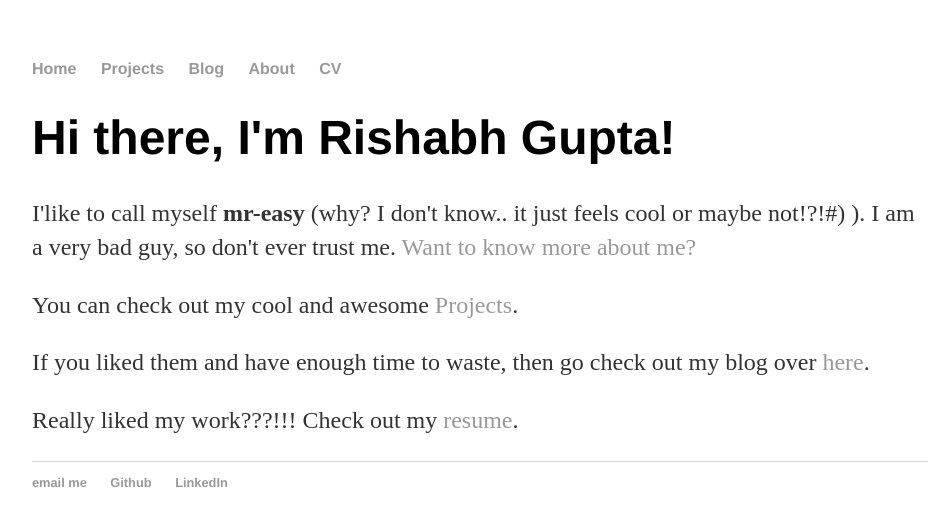
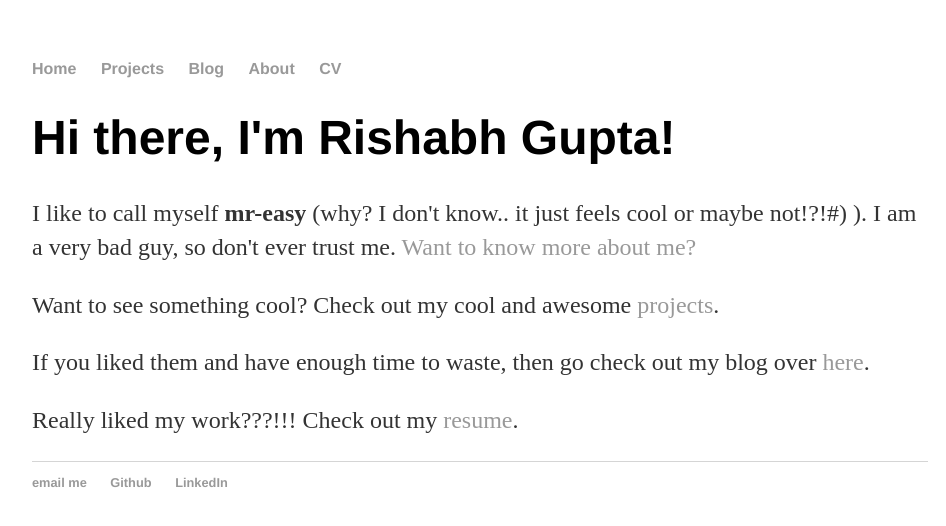
Before and after one commit to mr-easy/mreasy.github.io, a Jekyll site: the page built from index.html, in a window 1280 px wide. Shown: the top 526 px of the page, without its empty margins (160-1106 px from the left). Built offline with Jekyll 4.4.1, drawn with Linux system fonts in a browser that asks for light colours.

Commit message:
Update index.html

```diff
--- a/index.html
+++ b/index.html
@@ -4,8 +4,8 @@ title: Rishabh Gupta
 ---
 <div class="blurb">
 	<h1>Hi there, I'm Rishabh Gupta!</h1>
-	<p>I'like to call myself <b>mr-easy</b> (why? I don't know.. it just feels cool or maybe not!?!#) ). I am a very bad guy, so don't ever trust me. <a href="/about">Want to know more about me?</a></p>
-	<p>You can check out my cool and awesome <a href="/projects">Projects</a>.</p>
-	<p>If you liked them and have enough time to waste, then go check out my blog over <a href="/bog">here</a>.</p>
+	<p>I like to call myself <b>mr-easy</b> (why? I don't know.. it just feels cool or maybe not!?!#) ). I am a very bad guy, so don't ever trust me. <a href="/about">Want to know more about me?</a></p>
+	<p>Want to see something cool? Check out my cool and awesome <a href="/projects">projects</a>.</p>
+	<p>If you liked them and have enough time to waste, then go check out my blog over <a href="/blog">here</a>.</p>
 	<p>Really liked my work???!!! Check out my <a href="/cv">resume</a>.</p>
 </div><!-- /.blurb -->
```
